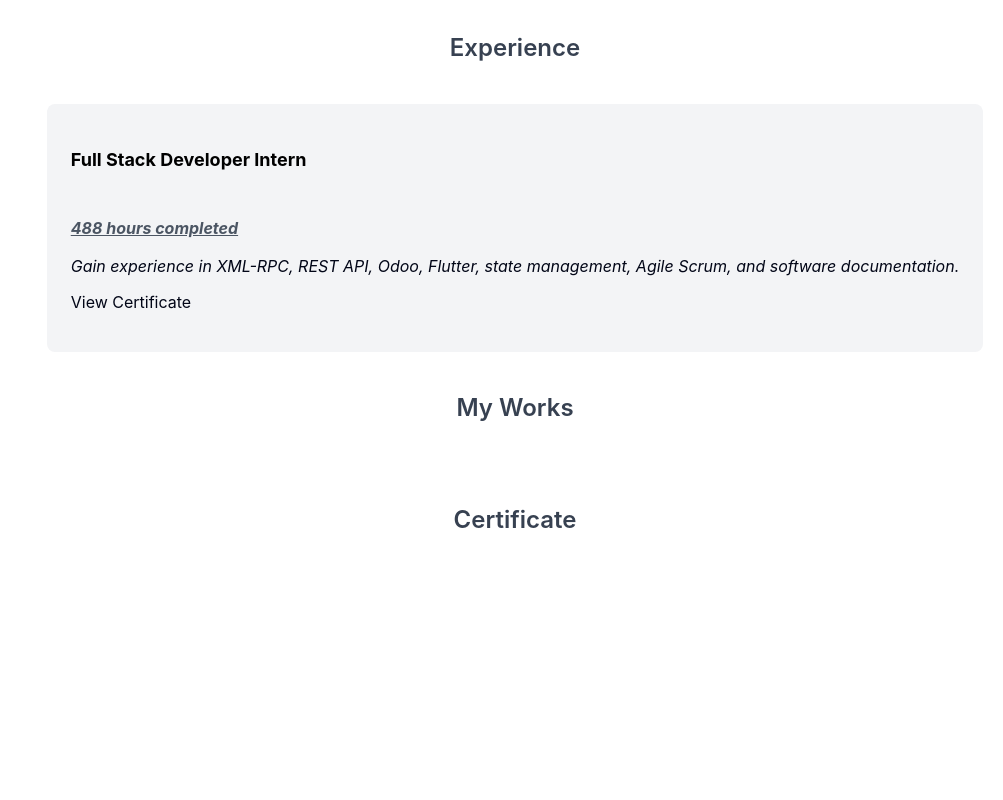
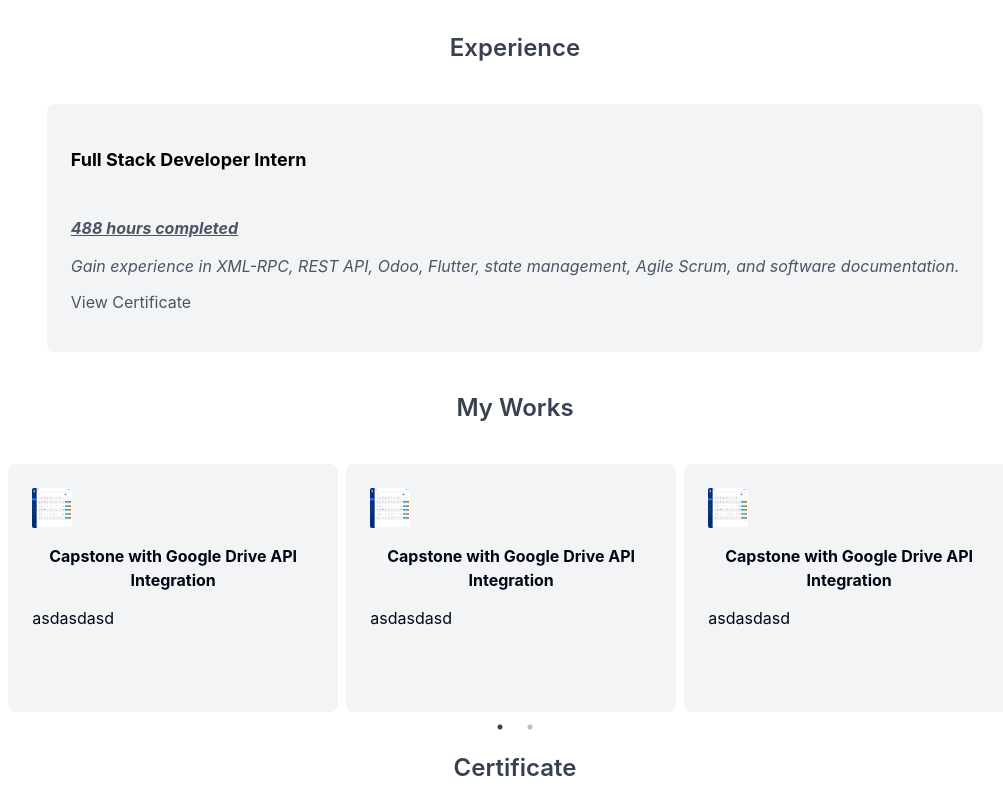
Before and after one commit to yoshieexD/Portfolio, a React (Create React App) app in the folder client/: page / in a window 1280 px wide. Shown: the part 907-1707 px from the top of the page, without its empty margins (125-1128 px from the left). Before the commit the page ends 1459 px from the top, so only its background shows below. Built offline with nearby package versions, Linux system fonts and the light colour scheme; some icons are missing.

Commit message:
[ADD] corousel

```diff
--- a/client/package.json
+++ b/client/package.json
@@ -15,6 +15,8 @@
     "react-helmet-async": "^2.0.4",
     "react-icons": "^4.12.0",
     "react-scripts": "5.0.1",
+    "react-slick": "^0.29.0",
+    "slick-carousel": "^1.8.1",
     "typescript": "^4.9.5",
     "web-vitals": "^2.1.4"
   },
@@ -44,6 +46,7 @@
   },
   "devDependencies": {
     "@babel/plugin-proposal-private-property-in-object": "^7.21.11",
+    "@types/react-slick": "^0.23.13",
     "tailwindcss": "^3.4.0"
   }
 }
--- a/client/src/App.tsx
+++ b/client/src/App.tsx
@@ -12,8 +12,39 @@ import { Html, Css, Js, Ts, Php, Sql, TailWind, Bootstrap, Antd, ReactJs, Expres
 import { Capstone } from "./asset/Work";
 import { WorkContainer } from "./work/WorkContainer";
 
+import "slick-carousel/slick/slick.css";
+import "slick-carousel/slick/slick-theme.css";
+import Slider from "react-slick";
+
 export default function App() {
   const { darkMode } = useDarkMode();
+  const settings = {
+    dots: true,
+    arrows: true,
+    infinite: true,
+    speed: 500,
+    slidesToShow: 3,
+    slidesToScroll: 3,
+    responsive: [
+      {
+        breakpoint: 600,
+        settings: {
+          slidesToShow: 1,
+          slidesToScroll: 1,
+          initialSlide: 1
+        }
+      },
+      {
+        breakpoint: 1024,
+        settings: {
+          slidesToShow: 2,
+          slidesToScroll: 2,
+          initialSlide: 2
+        }
+      },
+    ],
+  };
+
 
   return (
     <Layout >
@@ -55,21 +86,21 @@ export default function App() {
             <IconButton tooltip="Typescript"><Ts /></IconButton>
             <IconButton tooltip="Python"><Python /></IconButton>
             <IconButton tooltip="Php"> <Php /> </IconButton>
-            <IconButton tooltip="My Sql"> < Sql /> </IconButton>
+            <IconButton tooltip="Flask"><  Flask /></IconButton>
+            <IconButton tooltip="Flutter"><  Flutter /></IconButton>
             <IconButton tooltip="Tailwind">< TailWind /></IconButton>
             <IconButton tooltip="Boostrap">< Bootstrap /></IconButton>
             <IconButton tooltip="Antd"><  Antd /></IconButton>
             <IconButton tooltip="React Js">< ReactJs /></IconButton>
             <IconButton tooltip="React Query">< ReactQuery /></IconButton>
             <IconButton tooltip="Express Js">< ExpressJs /></IconButton>
+            <IconButton tooltip="My Sql"> < Sql /> </IconButton>
             <IconButton tooltip="MongoDB"><  MongoDb /></IconButton>
             <IconButton tooltip="Npm"><  Npm /></IconButton>
             <IconButton tooltip="Postman"><  Postman /></IconButton>
             <IconButton tooltip="Git"><  Git /></IconButton>
             <IconButton tooltip="Figma"><  Figma /></IconButton>
             <IconButton tooltip="Vercel"><  Vercel /></IconButton>
-            <IconButton tooltip="Flutter"><  Flutter /></IconButton>
-            <IconButton tooltip="Flask"><  Flask /></IconButton>
           </div>
           <br />
           {/* Experience*/}
@@ -81,27 +112,61 @@ export default function App() {
               <p className={`text-lg ${darkMode === false ? 'text-black' : 'text-white'} font-bold`}>Full Stack Developer Intern</p>
               <div className="mt-2">
                 <p className={`text-base ${darkMode === false ? 'text-gray-600' : 'text-gray-400'} font-bold italic underline`}>488 hours completed</p>
-                <p className="italic">Gain experience in XML-RPC, REST API, Odoo, Flutter, state management, Agile Scrum, and software documentation.</p>
-                <p className="border-0 cursor-pointer b-slate-800 hover:underline underline-offset-8	" onClick={() => window.open("https://drive.google.com/file/d/1Qx8oThWMyFMX73xHN7NylQkEdt12ztX8/view?usp=sharing", "_blank")} >View Certificate <FaArrowUpRightFromSquare className="w-[10px]" /></p>
+                <p className={`italic ${darkMode === false ? 'text-gray-600' : 'text-gray-400'}`}>Gain experience in XML-RPC, REST API, Odoo, Flutter, state management, Agile Scrum, and software documentation.</p>
+                <p className={`border-0 cursor-pointer b-slate-800 hover:underline underline-offset-8 ${darkMode === false ? 'text-gray-600' : 'text-gray-400'}`} onClick={() => window.open("https://drive.google.com/file/d/1Qx8oThWMyFMX73xHN7NylQkEdt12ztX8/view?usp=sharing", "_blank")} >View Certificate <FaArrowUpRightFromSquare className="w-[10px]" /></p>
 
               </div>
             </div>
           </div>
 
-
           {/* Work*/}
           <div>
             <HeaderText>My Works</HeaderText>
           </div>
-          <div className=" flex md:flex-row justify-center md:space-x-4 md:space-y-0 xs:flex-col xs:items-center xs:space-y-4 xxs:space-y-4">
-            {/* <WorkContainer
-              image={<Capstone />}
-              title={'Capstone with Google Drive API Integration'}
-              content={'asdasdasd'} />
-            <WorkContainer
-              image={<Capstone />}
-              title={'Real Time Web Application'}
-              content={''} /> */}
+          <div className="w-full  flex justify-center">
+            <div className="w-5/6">
+              <Slider {...settings} className="text-center ">
+                <div>
+                  <WorkContainer
+                    image={<Capstone />}
+                    title={'Capstone with Google Drive API Integration'}
+                    content={'asdasdasd'} />
+                </div>
+                <div>
+                  <WorkContainer
+                    image={<Capstone />}
+                    title={'Capstone with Google Drive API Integration'}
+                    content={'asdasdasd'} />
+                </div>
+                <div>
+                  <WorkContainer
+                    image={<Capstone />}
+                    title={'Capstone with Google Drive API Integration'}
+                    content={'asdasdasd'} />
+                </div>
+
+                <div>
+                  <WorkContainer
+                    image={<Capstone />}
+                    title={'Capstone with Google Drive API Integration'}
+                    content={'asdasdasd'} />
+                </div>
+                <div>
+                  <WorkContainer
+                    image={<Capstone />}
+                    title={'Capstone with Google Drive API Integration'}
+                    content={'asdasdasd'} />
+                </div>
+                <div>
+                  <WorkContainer
+                    image={<Capstone />}
+                    title={'Capstone with Google Drive API Integration'}
+                    content={'asdasdasd'} />
+                </div>
+
+
+              </Slider>
+            </div>
           </div>
           {/*Certificate */}
 
--- a/client/src/index.css
+++ b/client/src/index.css
@@ -2,6 +2,9 @@
 @tailwind components;
 @tailwind utilities;
 @import url('https://fonts.googleapis.com/css2?family=Roboto:wght@500&display=swap');
+@import "slick-carousel/slick/slick.css";
+@import "slick-carousel/slick/slick-theme.css";
+
 
 body {
   margin: 0;
--- a/client/src/work/WorkContainer.tsx
+++ b/client/src/work/WorkContainer.tsx
@@ -8,7 +8,7 @@ interface WorkContainerProps {
 export const WorkContainer: FC<WorkContainerProps> = ({ image, content, title }) => {
     const { darkMode } = useDarkMode();
     return (
-        <div className={` ${darkMode === true ? 'bg-slate-800 ' : 'bg-gray-100'}  p-6 rounded-lg md:w-1/4 xs:w-4/5 xxs:w-4/5`}>
+        <div className={` ${darkMode === true ? 'bg-slate-800 ' : 'bg-gray-100'}  p-6 rounded-lg w-5/6 h-[200px]`}>
             <div className='w-full'>
                 {image}
             </div>
```
Also changed, not shown: 1 other file (tests, documents, lock files or other folders).
